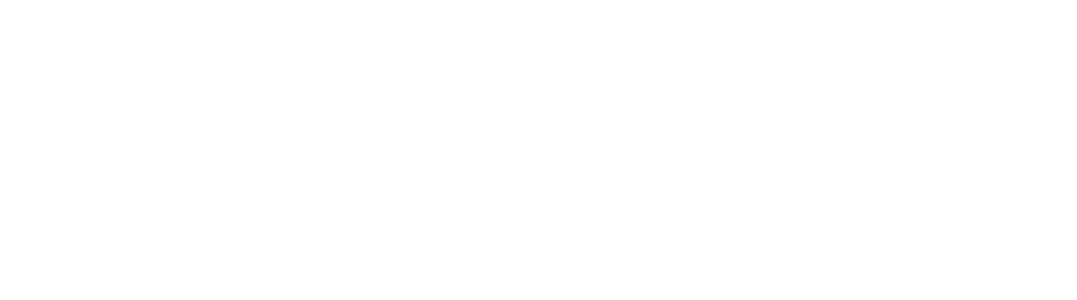
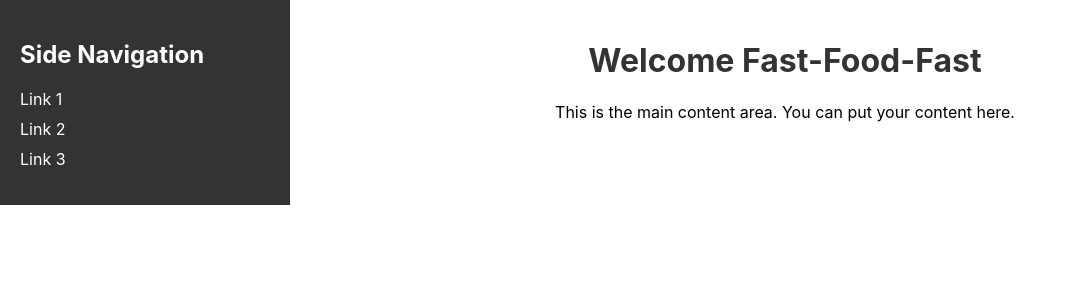
Before and after one commit to ElisaTumwebaze/fast-food-react-UI, a React (Create React App) app: page /dashboard in a window 1280 px wide. Before the commit this address had no page. Shown: the top 300 px of the page, without its empty margins (0-1077 px from the left). Built offline with nearby package versions, Linux system fonts and the light colour scheme.

Commit message:
worked on login functionality,added client form validation,added a spinner loader when submitting

```diff
--- a/src/App.js
+++ b/src/App.js
@@ -3,6 +3,7 @@ import { BrowserRouter as Router, Routes, Route } from "react-router-dom";
 import LoginForm from "./components/LoginForm";
 import SignupForm from "./components/SignupForm";
 import Home from "./components/Home";
+import Dashboard from "./components/Dashboard";
 
 function App() {
   return (
@@ -11,6 +12,7 @@ function App() {
         <Route exact path="/" element={<Home />} />
         <Route exact path="/login" element={<LoginForm />} />
         <Route exact path="/signup" element={<SignupForm />} />
+        <Route exact path="/dashboard" element={<Dashboard/>} />
       </Routes>
     </Router>
   );
--- /dev/null
+++ b/src/components/Dashboard.jsx
@@ -0,0 +1,50 @@
+// Dashboard.js
+import React from 'react';
+import styled from 'styled-components';
+
+const Container = styled.div`
+  display: flex;
+`;
+
+const SideNav = styled.div`
+  width: 250px;
+  background-color: #333;
+  padding: 20px;
+`;
+
+const MainContent = styled.div`
+  flex: 1;
+  padding: 20px;
+  text-align: center;
+`;
+
+const Header = styled.h1`
+  color: #333;
+`;
+
+const Dashboard = () => {
+  return (
+    <Container>
+      <SideNav>
+        <h2 style={{ color: '#fff' }}>Side Navigation</h2>
+        <ul style={{ listStyleType: 'none', padding: 0 }}>
+          <li style={{ marginBottom: '10px' }}>
+            <a href="#" style={{ color: '#fff', textDecoration: 'none' }}>Link 1</a>
+          </li>
+          <li style={{ marginBottom: '10px' }}>
+            <a href="#" style={{ color: '#fff', textDecoration: 'none' }}>Link 2</a>
+          </li>
+          <li style={{ marginBottom: '10px' }}>
+            <a href="#" style={{ color: '#fff', textDecoration: 'none' }}>Link 3</a>
+          </li>
+        </ul>
+      </SideNav>
+      <MainContent>
+        <Header>Welcome Fast-Food-Fast</Header>
+        <p>This is the main content area. You can put your content here.</p>
+      </MainContent>
+    </Container>
+  );
+};
+
+export default Dashboard;
--- a/src/components/LoginForm.jsx
+++ b/src/components/LoginForm.jsx
@@ -1,5 +1,7 @@
-import React, { useState } from 'react';
-import styled from 'styled-components';
+import React, { useState } from "react";
+import styled from "styled-components";
+import { useNavigate } from "react-router-dom";
+import Spinner from "./Spinner";
 
 // Styled components for the login form
 const LoginFormContainer = styled.div`
@@ -26,9 +28,9 @@ const Input = styled.input`
   border: 1px solid #ccc;
   border-radius: 4px;
 `;
-
-const ErrorMessage = styled.div`
+const ErrorMsg = styled.div`
   color: red;
+  font-size: 14px;
   margin-top: 5px;
 `;
 
@@ -44,31 +46,80 @@ const SubmitButton = styled.button`
 
 // Login form component
 const LoginForm = () => {
-  const [username, setUsername] = useState('');
-  const [password, setPassword] = useState('');
-  const [error, setError] = useState('');
+  const [username, setUsername] = useState("");
+  const [password, setPassword] = useState("");
+  const [isLoading, setIsLoading] = useState(false);
+  const [errors, setErrors] = useState({});
+  const navigate = useNavigate();
 
-  const handleLogin = () => {
-    // Dummy login logic, you should replace this with actual authentication logic
-    if (username === 'example' && password === 'password') {
-      alert('Login successful!');
-    } else {
-      setError('Invalid username or password.');
+  const validateForm = () => {
+    const errors = {};
+
+    if (username.trim() === "") {
+      errors.username = "Username is required";
+    }
+
+    if (password.trim() === "") {
+      errors.password = "Password is required";
+    }
+
+    setErrors(errors);
+
+    return Object.keys(errors).length === 0;
+  };
+
+  const handleLogin = async (e) => {
+    e.preventDefault();
+    if (!validateForm()) {
+      return;
+    }
+    try {
+      setIsLoading(true);
+      const response = await fetch("http://localhost:4000/auth/login", {
+        method: "POST",
+        headers: {
+          Accept: "application/json, text/plain, */*",
+          "Content-Type": "application/json",
+          "Access-Control-Allow-Origin": "*",
+        },
+        body: JSON.stringify({ username, password }),
+      });
+
+      if (response.status === 200) {
+        setIsLoading(false);
+        const { token } = await response.json();
+        localStorage.setItem("token", token);
+        console.log("Form submitted:", { username, password });
+        navigate("/dashboard");
+      }
+    } catch (error) {
+      setIsLoading(false);
+      console.error("Login error:", error);
     }
   };
 
   return (
     <LoginFormContainer>
+      {isLoading && <Spinner />}
       <h2>Login</h2>
       <FormField>
         <Label>Username:</Label>
-        <Input type="text" value={username} onChange={(e) => setUsername(e.target.value)} />
+        <Input
+          type="text"
+          value={username}
+          onChange={(e) => setUsername(e.target.value)}
+        />
+        {errors.username && <ErrorMsg>{errors.username}</ErrorMsg>}
       </FormField>
       <FormField>
         <Label>Password:</Label>
-        <Input type="password" value={password} onChange={(e) => setPassword(e.target.value)} />
+        <Input
+          type="password"
+          value={password}
+          onChange={(e) => setPassword(e.target.value)}
+        />
+        {errors.password && <ErrorMsg>{errors.password}</ErrorMsg>}
       </FormField>
-      {error && <ErrorMessage>{error}</ErrorMessage>}
       <SubmitButton onClick={handleLogin}>Login</SubmitButton>
     </LoginFormContainer>
   );
--- a/src/components/SignupForm.jsx
+++ b/src/components/SignupForm.jsx
@@ -7,6 +7,7 @@ const SignupFormContainer = styled.div`
   padding: 20px;
   border: 1px solid #ccc;
   border-radius: 8px;
+  padding-right: 20px;
 `;
 
 const FormField = styled.div`
--- /dev/null
+++ b/src/components/Spinner.jsx
@@ -0,0 +1,25 @@
+import React from 'react';
+import styled, { keyframes } from 'styled-components';
+
+// Define the animation
+const spinAnimation = keyframes`
+  0% { transform: rotate(0deg); }
+  100% { transform: rotate(360deg); }
+`;
+
+// Define the styled component for the spinner
+const SpinnerContainer = styled.div`
+  border: 4px solid rgba(0, 0, 0, 0.1);
+  border-left-color: #333;
+  border-radius: 50%;
+  width: 40px;
+  height: 40px;
+  animation: ${spinAnimation} 0.8s linear infinite;
+`;
+
+// Create the Spinner component
+const Spinner = () => {
+  return <SpinnerContainer />;
+};
+
+export default Spinner;
```
